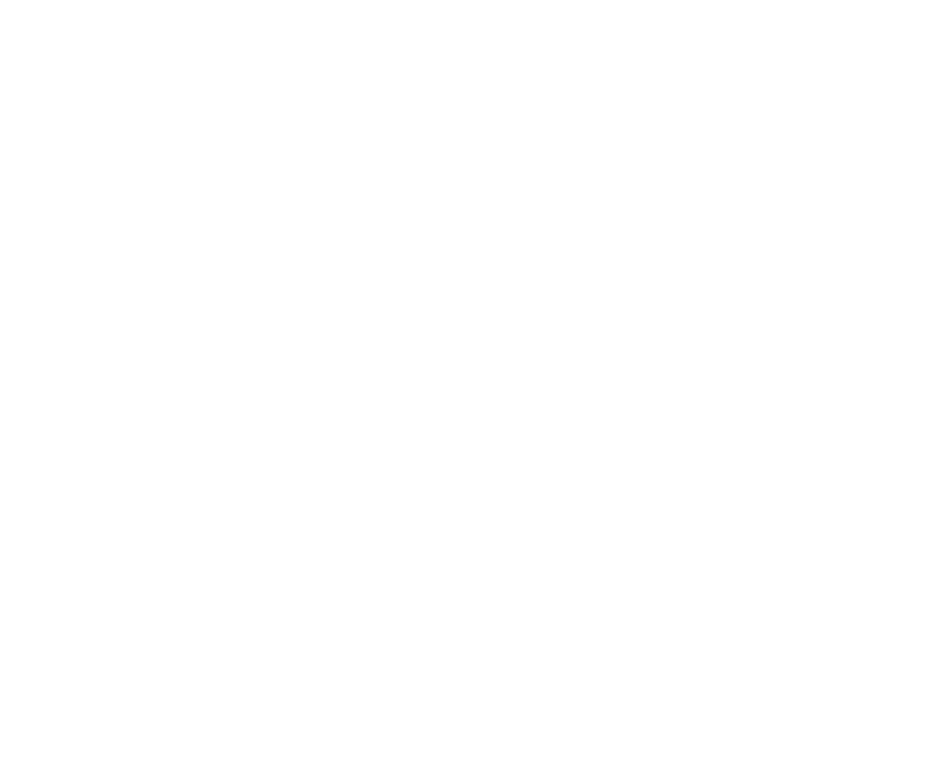
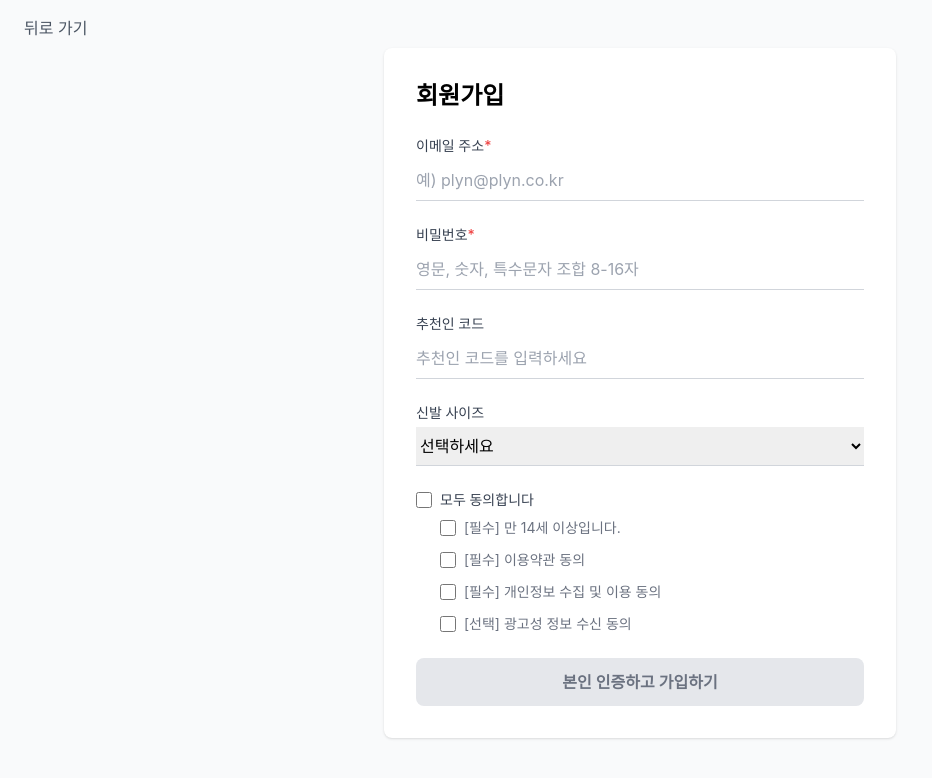
Before and after one commit to ChatHongPT/PLYN, a React (Create React App) app in the folder frontend/: page /signup in a window 1280 px wide. Before the commit this address had no page. Shown: the top 778 px of the page, without its empty margins (0-932 px from the left). Built offline with nearby package versions, Linux system fonts and the light colour scheme.

Commit message:
feat: find email, find pwd 페이지 구현

```diff
--- a/frontend/src/App.js
+++ b/frontend/src/App.js
@@ -2,6 +2,10 @@
 import { BrowserRouter as Router, Routes, Route } from "react-router-dom";
 import MainPage from "./pages/MainPage";
 import LoginPage from "./pages/LoginPage";
+import SignUpPage from "./pages/SignUpPage";
+import EmailPage from "./pages/EmailPage";
+import PwdPage from "./pages/PwdPage";
+
 
 function App() {
   return (
@@ -11,6 +15,9 @@
           <Routes>
             <Route path="/" element={<MainPage />} />
             <Route path="/login" element={<LoginPage />} />
+            <Route path="/signup" element={<SignUpPage />} />
+            <Route path="/find-email" element={<EmailPage />} />
+            <Route path="/reset-password" element={<PwdPage />} />
           </Routes>
         </main>
       </div>
--- /dev/null
+++ b/frontend/src/pages/EmailPage.js
@@ -0,0 +1,37 @@
+import React from "react";
+import { useNavigate } from "react-router-dom";
+
+const FindEmail = () => {
+  const navigate = useNavigate();
+
+  return (
+    <div className="flex flex-col items-center min-h-screen bg-gray-50">
+      {/* 뒤로 가기 버튼 */}
+      <div className="absolute top-4 left-4">
+        <button
+          onClick={() => navigate(-1)}
+          className="text-gray-600 hover:text-gray-800 flex items-center"
+        >
+          <i className="fas fa-arrow-left mr-2"></i> 뒤로 가기
+        </button>
+      </div>
+
+      {/* 이메일 찾기 */}
+      <div className="w-full max-w-lg mt-12 bg-white p-8 rounded-lg shadow">
+        <h1 className="text-xl font-bold mb-4">이메일 찾기</h1>
+        <p className="text-sm text-gray-600 mb-6">
+          본인 인증 완료 후, 이메일 주소를 알려드립니다.
+        </p>
+
+        <button
+          type="button"
+          className="w-full py-3 bg-black text-white font-semibold rounded-lg hover:bg-gray-800 transition"
+        >
+          본인 인증하고 이메일 찾기
+        </button>
+      </div>
+    </div>
+  );
+};
+
+export default FindEmail;
--- a/frontend/src/pages/LoginPage.js
+++ b/frontend/src/pages/LoginPage.js
@@ -22,7 +22,7 @@
         {/* 로고 및 문구 */}
         <div className="text-center mb-6">
           <h1 className="text-3xl font-bold">PLYN</h1>
-          <p className="text-sm text-gray-500">KICKS RULE EVERYTHING AROUND ME</p>
+          <p className="text-sm text-gray-500">PLYN RULE EVERYTHING AROUND ME</p>
         </div>
 
         <form className="space-y-6">
@@ -37,7 +37,7 @@
             <input
               type="email"
               id="email"
-              placeholder="kream@kream.co.kr"
+              placeholder="plyn@plyn.co.kr"
               className="w-full mt-1 border-b border-gray-300 focus:border-black focus:outline-none py-2 placeholder-gray-400"
             />
           </div>
@@ -87,7 +87,7 @@
             className="w-full flex items-center justify-center py-3 border rounded-lg text-sm font-medium text-gray-700 hover:bg-gray-100"
           >
             <img
-              src="/images/naver-logo.png"
+              src="/images/naver_logo.png"
               alt="Naver"
               className="h-5 mr-2"
             />
@@ -98,7 +98,7 @@
             className="w-full flex items-center justify-center py-3 border rounded-lg text-sm font-medium text-gray-700 hover:bg-gray-100"
           >
             <img
-              src="/images/apple-logo.png"
+              src="/images/apple_logo.png"
               alt="Apple"
               className="h-5 mr-2"
             />
--- /dev/null
+++ b/frontend/src/pages/PwdPage.js
@@ -0,0 +1,57 @@
+import React from "react";
+import { useNavigate } from "react-router-dom";
+
+const ResetPassword = () => {
+  const navigate = useNavigate();
+
+  return (
+    <div className="flex flex-col items-center min-h-screen bg-gray-50">
+      {/* 뒤로 가기 버튼 */}
+      <div className="absolute top-4 left-4">
+        <button
+          onClick={() => navigate(-1)}
+          className="text-gray-600 hover:text-gray-800 flex items-center"
+        >
+          <i className="fas fa-arrow-left mr-2"></i> 뒤로 가기
+        </button>
+      </div>
+
+      {/* 비밀번호 찾기 */}
+      <div className="w-full max-w-lg mt-12 bg-white p-8 rounded-lg shadow">
+        <h1 className="text-xl font-bold mb-4">비밀번호 찾기</h1>
+        <p className="text-sm text-gray-600 mb-6">
+          본인 인증 완료 후, 휴대폰으로 임시 비밀번호를 발송해 드립니다. <br />
+          비밀번호를 확인할 이메일 주소를 입력해주세요.
+        </p>
+
+        <form className="space-y-4">
+          {/* 이메일 입력 */}
+          <div>
+            <label
+              htmlFor="email"
+              className="block text-sm font-medium text-gray-700"
+            >
+              이메일 주소
+            </label>
+            <input
+              type="email"
+              id="email"
+              placeholder="kream@kream.co.kr"
+              className="w-full mt-1 border-b border-gray-300 focus:border-black focus:outline-none py-2 placeholder-gray-400"
+            />
+          </div>
+
+          {/* 임시 비밀번호 발송 버튼 */}
+          <button
+            type="submit"
+            className="w-full py-3 bg-gray-200 text-gray-500 font-semibold rounded-lg hover:bg-gray-300 transition"
+          >
+            임시 비밀번호 발송하기
+          </button>
+        </form>
+      </div>
+    </div>
+  );
+};
+
+export default ResetPassword;
--- /dev/null
+++ b/frontend/src/pages/SignUpPage.js
@@ -0,0 +1,173 @@
+import React from "react";
+import { useNavigate } from "react-router-dom";
+
+const Signup = () => {
+  const navigate = useNavigate();
+
+  return (
+    <div className="flex flex-col items-center min-h-screen bg-gray-50">
+      {/* 뒤로 가기 버튼 */}
+      <div className="absolute top-4 left-4">
+        <button
+          onClick={() => navigate(-1)}
+          className="text-gray-600 hover:text-gray-800 flex items-center"
+        >
+          <i className="fas fa-arrow-left mr-2"></i> 뒤로 가기
+        </button>
+      </div>
+
+      {/* 회원가입 폼 */}
+      <div className="w-full max-w-lg mt-12 bg-white p-8 rounded-lg shadow">
+        <h1 className="text-2xl font-bold mb-6">회원가입</h1>
+
+        <form className="space-y-6">
+          {/* 이메일 주소 */}
+          <div>
+            <label
+              htmlFor="email"
+              className="block text-sm font-medium text-gray-700"
+            >
+              이메일 주소<span className="text-red-500">*</span>
+            </label>
+            <input
+              type="email"
+              id="email"
+              placeholder="예) plyn@plyn.co.kr"
+              className="w-full mt-1 border-b border-gray-300 focus:border-black focus:outline-none py-2 placeholder-gray-400"
+            />
+          </div>
+
+          {/* 비밀번호 */}
+          <div>
+            <label
+              htmlFor="password"
+              className="block text-sm font-medium text-gray-700"
+            >
+              비밀번호<span className="text-red-500">*</span>
+            </label>
+            <input
+              type="password"
+              id="password"
+              placeholder="영문, 숫자, 특수문자 조합 8-16자"
+              className="w-full mt-1 border-b border-gray-300 focus:border-black focus:outline-none py-2 placeholder-gray-400"
+            />
+          </div>
+
+          {/* 추천인 코드 */}
+          <div>
+            <label
+              htmlFor="referral"
+              className="block text-sm font-medium text-gray-700"
+            >
+              추천인 코드
+            </label>
+            <input
+              type="text"
+              id="referral"
+              placeholder="추천인 코드를 입력하세요"
+              className="w-full mt-1 border-b border-gray-300 focus:border-black focus:outline-none py-2 placeholder-gray-400"
+            />
+          </div>
+
+          {/* 신발 사이즈 */}
+          <div>
+            <label
+              htmlFor="shoe-size"
+              className="block text-sm font-medium text-gray-700"
+            >
+              신발 사이즈
+            </label>
+            <select
+              id="shoe-size"
+              className="w-full mt-1 border-b border-gray-300 focus:border-black focus:outline-none py-2"
+            >
+              <option value="" disabled selected>
+                선택하세요
+              </option>
+              <option value="240">240</option>
+              <option value="250">250</option>
+              <option value="260">260</option>
+              <option value="270">270</option>
+              <option value="280">280</option>
+            </select>
+          </div>
+
+          {/* 약관 동의 */}
+          <div className="space-y-2">
+            {/* 모두 동의 */}
+            <div className="flex items-center">
+              <input
+                type="checkbox"
+                id="agree-all"
+                className="w-4 h-4 text-black border-gray-300 rounded focus:ring-0"
+              />
+              <label
+                htmlFor="agree-all"
+                className="ml-2 text-sm font-medium text-gray-700"
+              >
+                모두 동의합니다
+              </label>
+            </div>
+
+            {/* 개별 약관 */}
+            <ul className="pl-6 text-sm text-gray-500 space-y-3">
+              <li className="flex items-center">
+                <input
+                  type="checkbox"
+                  id="agree-1"
+                  className="w-4 h-4 text-black border-gray-300 rounded focus:ring-0"
+                />
+                <label htmlFor="agree-1" className="ml-2">
+                  [필수] 만 14세 이상입니다.
+                </label>
+              </li>
+
+              <li className="flex items-center">
+                <input
+                  type="checkbox"
+                  id="agree-2"
+                  className="w-4 h-4 text-black border-gray-300 rounded focus:ring-0"
+                />
+                <label htmlFor="agree-2" className="ml-2">
+                  [필수] 이용약관 동의
+                </label>
+              </li>
+
+              <li className="flex items-center">
+                <input
+                  type="checkbox"
+                  id="agree-3"
+                  className="w-4 h-4 text-black border-gray-300 rounded focus:ring-0"
+                />
+                <label htmlFor="agree-3" className="ml-2">
+                  [필수] 개인정보 수집 및 이용 동의
+                </label>
+              </li>
+
+              <li className="flex items-center">
+                <input
+                  type="checkbox"
+                  id="agree-4"
+                  className="w-4 h-4 text-black border-gray-300 rounded focus:ring-0"
+                />
+                <label htmlFor="agree-4" className="ml-2">
+                  [선택] 광고성 정보 수신 동의
+                </label>
+              </li>
+            </ul>
+          </div>
+
+          {/* 회원가입 버튼 */}
+          <button
+            type="submit"
+            className="w-full py-3 bg-gray-200 text-gray-500 font-semibold rounded-lg hover:bg-gray-300 transition"
+          >
+            본인 인증하고 가입하기
+          </button>
+        </form>
+      </div>
+    </div>
+  );
+};
+
+export default Signup;
```
Also changed, not shown: frontend/public/images/apple_logo.png (added), frontend/public/images/naver_logo.png (added).
